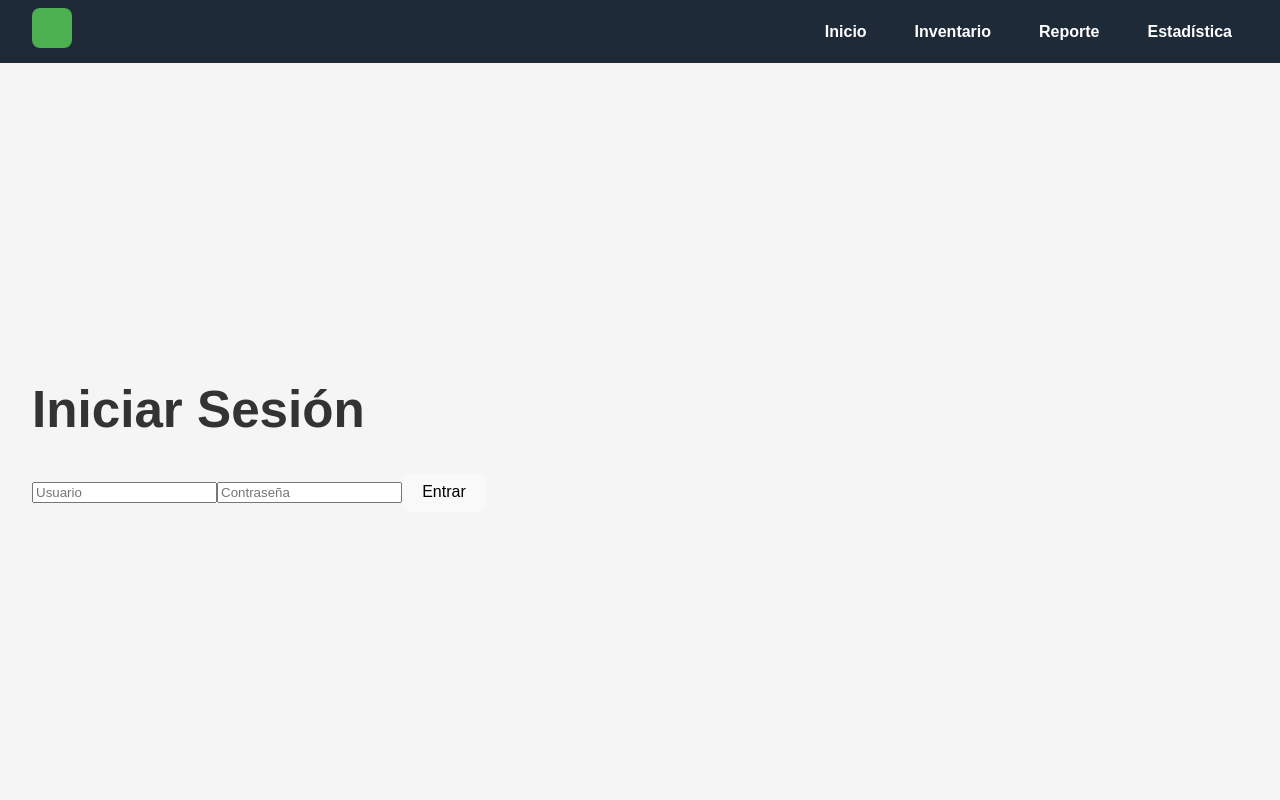
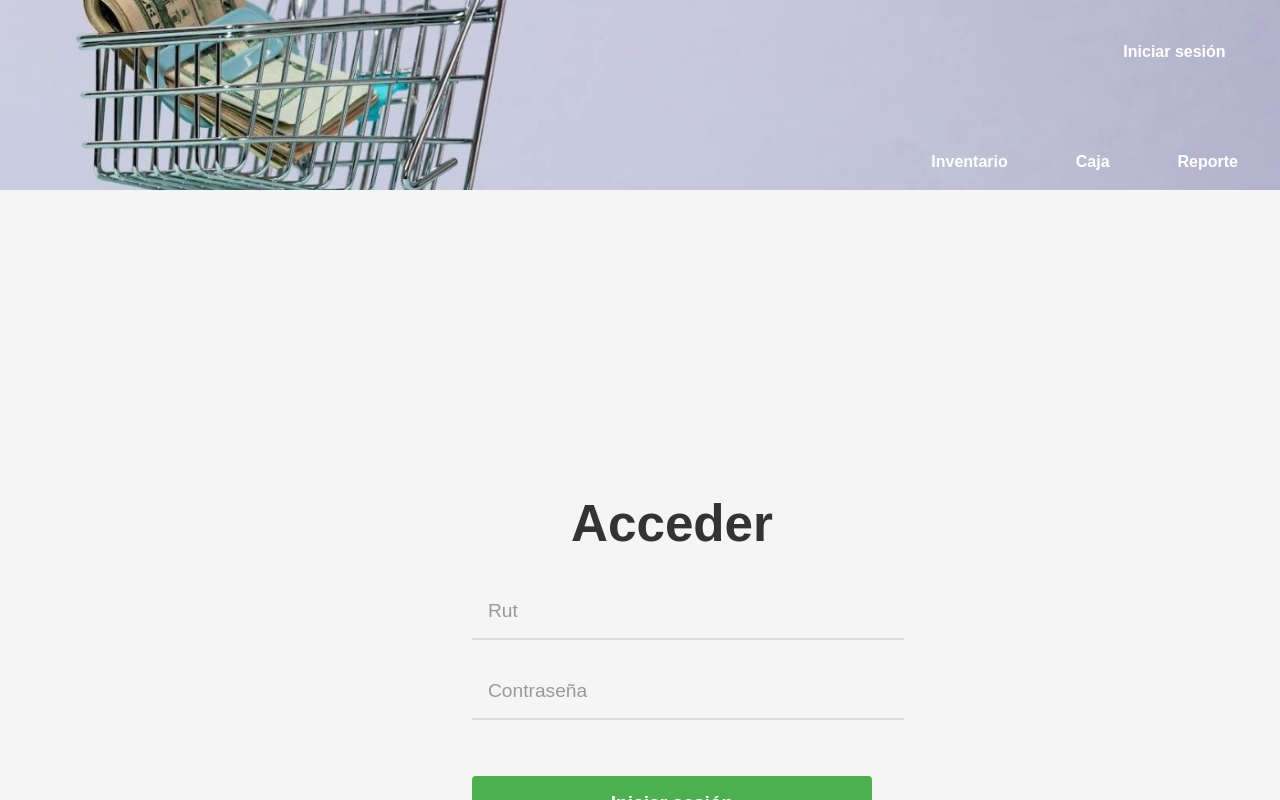
Before and after one commit to MatiasAlvealC/stock, a React (Vite) app: page / in a window 1280 px wide. Built offline with nearby package versions, Linux system fonts and the light colour scheme.

Commit message:
Mejorado narbar, agregado login y register

```diff
--- a/src/App.jsx
+++ b/src/App.jsx
@@ -5,8 +5,9 @@ import Navbar from './components/Navbar';
 // Importa tus componentes de página aquí
 import Inventario from './pages/Inventario';
 import Reporte from './pages/Reporte';
-import Estadistica from './pages/Estadistica';
+import Estadistica from './pages/Caja';
 import Login from './pages/Login';
+import Register from './pages/Register';
 
 function App() {
   return (
@@ -20,6 +21,10 @@ function App() {
           <Routes>
             {/* Ruta para la página de inicio (Login) */}
             <Route path="/" element={<Login />} />
+            {/* Ruta para la página de inicio (Login) */}
+            <Route path="/login" element={<Login />} />
+            {/* Ruta para la página de Registro */}
+            <Route path="/register" element={<Register />} />
             {/* Ruta para la página de Inventario */}
             <Route path="/inventario" element={<Inventario />} />
             {/* Ruta para la página de Reporte */}
--- /dev/null
+++ b/src/assets/styles/Login.css
@@ -0,0 +1,113 @@
+body, html {
+    height: 100%;
+    margin: 0;
+    padding: 0;
+    width: 100%;
+    overflow-x: hidden;
+}
+
+.login-container {
+    display: flex;
+    justify-content: center;
+    align-items: center;
+    height: 100vh;
+    width: 100vw;
+    margin: 0;
+    margin-top: 50px;
+    padding: 0;
+    overflow-x: hidden;
+}
+
+.login-box {
+    background-color: transparent;
+    padding: 3rem;
+    width: 400px;
+    box-shadow: none;
+}
+
+h1 {
+    text-align: center;
+    font-size: 2.5rem;
+    margin-bottom: 2rem;
+    color: #333;
+}
+
+form {
+    display: flex;
+    flex-direction: column;
+}
+
+input {
+    margin-bottom: 1rem;
+    padding: 0.75rem;
+    border: none;
+    border-bottom: 1px solid #ddd;
+    border-radius: 0;
+    background-color: transparent;
+    font-size: 1.2rem; /* Aumentamos el tamaño de la fuente */
+}
+
+input::placeholder {
+    font-size: 1.2rem; /* Tamaño de fuente para los placeholders */
+    color: #999; /* Color del texto del placeholder */
+}
+
+/* Para navegadores webkit (Chrome, Safari, nuevas versiones de Edge) */
+input::-webkit-input-placeholder {
+    font-size: 1.2rem;
+    color: #999;
+}
+
+/* Para Firefox */
+input::-moz-placeholder {
+    font-size: 1.2rem;
+    color: #999;
+}
+
+/* Para Internet Explorer 10+ */
+input:-ms-input-placeholder {
+    font-size: 1.2rem;
+    color: #999;
+}
+
+.forgot-password {
+    text-align: right;
+    font-size: 0.8rem;
+    margin-bottom: 1rem;
+    color: #666;
+}
+
+.login-button {
+    background-color: #4CAF50;
+    color: white;
+    padding: 1rem;
+    border: none;
+    border-radius: 4px;
+    cursor: pointer;
+    font-size: 1.2rem;
+    font-weight: bold;
+    margin-top: 2rem;
+}
+
+.login-input {
+    font-size: 1.2rem;
+    margin-bottom: 1.5rem;
+    padding: 1rem;
+    border: none;
+    border-bottom: 2px solid #ddd;
+    background-color: transparent;
+    width: 100%;
+    color: #000;
+}
+
+.signup-link {
+    text-align: center;
+    font-size: 1.1rem;
+    margin-top: 1.5rem;
+    color: #666;
+}
+
+.signup-link a {
+    color: #4CAF50;
+    text-decoration: none;
+}
--- /dev/null
+++ b/src/assets/styles/Register.css
@@ -0,0 +1,113 @@
+body, html {
+    height: 100%;
+    margin: 0;
+    padding: 0;
+    width: 100%;
+    overflow-x: hidden;
+}
+
+.login-container {
+    display: flex;
+    justify-content: center;
+    align-items: center;
+    height: 100vh;
+    width: 100vw;
+    margin: 0;
+    margin-top: 500px;
+    padding: 0;
+    overflow-x: hidden;
+}
+
+.login-box {
+    background-color: transparent;
+    padding: 3rem;
+    width: 400px;
+    box-shadow: none;
+}
+
+h1 {
+    text-align: center;
+    font-size: 2.5rem;
+    margin-bottom: 2rem;
+    color: #333;
+}
+
+form {
+    display: flex;
+    flex-direction: column;
+}
+
+input {
+    margin-bottom: 1rem;
+    padding: 0.75rem;
+    border: none;
+    border-bottom: 1px solid #ddd;
+    border-radius: 0;
+    background-color: transparent;
+    font-size: 1.2rem; /* Aumentamos el tamaño de la fuente */
+}
+
+input::placeholder {
+    font-size: 1.2rem; /* Tamaño de fuente para los placeholders */
+    color: #999; /* Color del texto del placeholder */
+}
+
+/* Para navegadores webkit (Chrome, Safari, nuevas versiones de Edge) */
+input::-webkit-input-placeholder {
+    font-size: 1.2rem;
+    color: #999;
+}
+
+/* Para Firefox */
+input::-moz-placeholder {
+    font-size: 1.2rem;
+    color: #999;
+}
+
+/* Para Internet Explorer 10+ */
+input:-ms-input-placeholder {
+    font-size: 1.2rem;
+    color: #999;
+}
+
+.forgot-password {
+    text-align: right;
+    font-size: 0.8rem;
+    margin-bottom: 1rem;
+    color: #666;
+}
+
+.login-button {
+    background-color: #4CAF50;
+    color: white;
+    padding: 1rem;
+    border: none;
+    border-radius: 4px;
+    cursor: pointer;
+    font-size: 1.2rem;
+    font-weight: bold;
+    margin-top: 2rem;
+}
+
+.login-input {
+    font-size: 1.2rem;
+    margin-bottom: 1.5rem;
+    padding: 1rem;
+    border: none;
+    border-bottom: 2px solid #ddd;
+    background-color: transparent;
+    width: 100%;
+    color: #000;
+}
+
+.signup-link {
+    text-align: center;
+    font-size: 1.1rem;
+    margin-top: 1.5rem;
+    color: #666;
+}
+
+.signup-link a {
+    color: #4CAF50;
+    text-decoration: none;
+}
--- /dev/null
+++ b/src/assets/styles/navbar.css
@@ -0,0 +1,69 @@
+
+/* NAVARRRRRR*/
+
+.navbar {
+    display: flex;
+    justify-content: space-between;
+    align-items: center;
+    padding: 1rem;
+    background-image: url('../nav.jpeg'); /* Cambia esto por la ruta a tu imagen */
+    background-size: cover; /* Para que la imagen cubra todo el fondo */
+    background-position: center; /* Centra la imagen */
+    height: 190px; /* Ajusta la altura del navbar si es necesario */
+}
+.navbar-content {
+    width: 100%;
+    display: flex;
+    justify-content: flex-end; /* Alinea el contenido a la derecha */
+    position: relative;
+}
+
+.navbar-login {
+    list-style: none;
+    margin: 0;
+    padding: 0;
+    display: flex;
+    position:fixed;
+    top:5%; /* Coloca el login en la parte superior derecha */
+    right: 3%;
+}
+.navbar-menu {
+    list-style: none;
+    display: flex;
+    gap: 1rem;
+    margin-top: auto; /* Coloca el menú en la parte inferior */
+    padding: 0;
+    justify-content: flex-end;
+}
+
+.navbar-menu li {
+    margin: 0 10px;
+}
+
+.navbar-menu a,
+.navbar-login a {
+    color: white;
+    text-decoration: none;
+    padding: 0.5rem 1rem;
+    border-radius: 4px;
+    transition: background-color 0.3s ease;
+}
+
+.navbar-menu a:hover,
+.navbar-menu a.active,
+.navbar-login a:hover,
+.navbar-login a.active {
+    background-color: #4CAF50;
+    color: white; /* Asegura que el texto permanezca blanco al pasar el mouse */
+}
+
+.menu-toggle {
+    background: none;
+    border: none;
+    font-size: 24px;
+    cursor: pointer;
+}
+
+.open .navbar-menu {
+    display: block; /* Para móviles, puedes personalizar esto */
+}
--- a/src/components/Navbar.jsx
+++ b/src/components/Navbar.jsx
@@ -2,6 +2,9 @@
 import { useState } from 'react';
 // Importamos Link de react-router-dom para la navegación
 import { Link } from 'react-router-dom';
+
+import '../assets/styles/navbar.css';
+
 
 function Navbar() {
   // Estado para controlar si el menú está abierto o cerrado (para móviles)
@@ -13,26 +16,25 @@ function Navbar() {
   };
 
   return (
-    // La clase 'open' se añade cuando isOpen es true
     <nav className={`navbar ${isOpen ? 'open' : ''}`}>
-      <div className="navbar-brand">
-        {/* Logo de la aplicación */}
-        <div className="logo">
-          <svg width="40" height="40" viewBox="0 0 40 40" fill="none" xmlns="http://www.w3.org/2000/svg">
-            <rect width="40" height="40" rx="8" fill="#4CAF50"/>
-          </svg>
+      <div className="navbar-content">
+        <div className="navbar-brand">
+          <button className="menu-toggle" onClick={toggleMenu}>
+            {isOpen ? '×' : '☰'}
+          </button>
         </div>
-        {/* Botón para abrir/cerrar el menú en dispositivos móviles */}
-        <button className="menu-toggle" onClick={toggleMenu}>
-          {isOpen ? '×' : '☰'}
-        </button>
+        {/* Menú de Login (Arriba a la derecha) */}
+        <ul className="navbar-login">
+          <li><Link to="/login">Iniciar sesión</Link></li>
+        </ul>
       </div>
-      {/* Lista de enlaces de navegación */}
+
+      {/* Lista de enlaces de navegación (Abajo a la derecha) */}
       <ul className="navbar-menu">
-        <li><Link to="/">Inicio</Link></li>
         <li><Link to="/inventario">Inventario</Link></li>
+        <li><Link to="/caja">Caja</Link></li>
         <li><Link to="/reporte">Reporte</Link></li>
-        <li><Link to="/estadistica">Estadística</Link></li>
+
       </ul>
     </nav>
   );
--- /dev/null
+++ b/src/pages/Caja.jsx
@@ -0,0 +1,10 @@
+function Caja() {
+  return (
+    <div>
+      <h1>Caja</h1>
+      <p>Aquí se mostrarán la Caja</p>
+    </div>
+  );
+}
+
+export default Caja;
--- a/src/pages/Estadistica.jsx
+++ /dev/null
@@ -1,10 +0,0 @@
-function Estadistica() {
-  return (
-    <div>
-      <h1>Estadísticas</h1>
-      <p>Aquí se mostrarán las estadísticas del inventario.</p>
-    </div>
-  );
-}
-
-export default Estadistica;
--- a/src/pages/Login.jsx
+++ b/src/pages/Login.jsx
@@ -1,12 +1,17 @@
+import '../assets/styles/Login.css';
+
 function Login() {
   return (
-    <div>
-      <h1>Iniciar Sesión</h1>
-      <form>
-        <input type="text" placeholder="Usuario" />
-        <input type="password" placeholder="Contraseña" />
-        <button type="submit">Entrar</button>
-      </form>
+    <div className="login-container">
+      <div className="login-box">
+        <h1>Acceder</h1>
+        <form>
+          <input type="text" placeholder="Rut" className="login-input" />
+          <input type="password" placeholder="Contraseña" className="login-input" />
+          <button type="submit" className="login-button">Iniciar sesión</button>
+        </form>
+        <p className="signup-link"><a href="Register">Regístrate</a></p>
+      </div>
     </div>
   );
 }
--- /dev/null
+++ b/src/pages/Register.jsx
@@ -0,0 +1,22 @@
+import '../assets/styles/Register.css';
+
+function Register() {
+    return (
+        <div className="login-container">
+        <div className="login-box">
+            <h1>Registrarse</h1>
+            <form>
+            <input type="text" placeholder="RUT" className="login-input" />
+            <input type="text" placeholder="Nombre" className="login-input" />
+            <input type="text" placeholder="Apellido Paterno" className="login-input" />
+            <input type="text" placeholder="Apellido Materno" className="login-input" />
+            <input type="password" placeholder="Contraseña" className="login-input" />
+            <button type="submit" className="login-button">Registrarse</button>
+            </form>
+            <p className="signup-link"><a href="Login">¿Ya tienes cuenta? Inicia sesión</a></p>
+        </div>
+        </div>
+    );
+}
+
+export default Register;
```
Also changed, not shown: src/assets/nav.jpeg (added), src/assets/nav2.jpeg (added).
